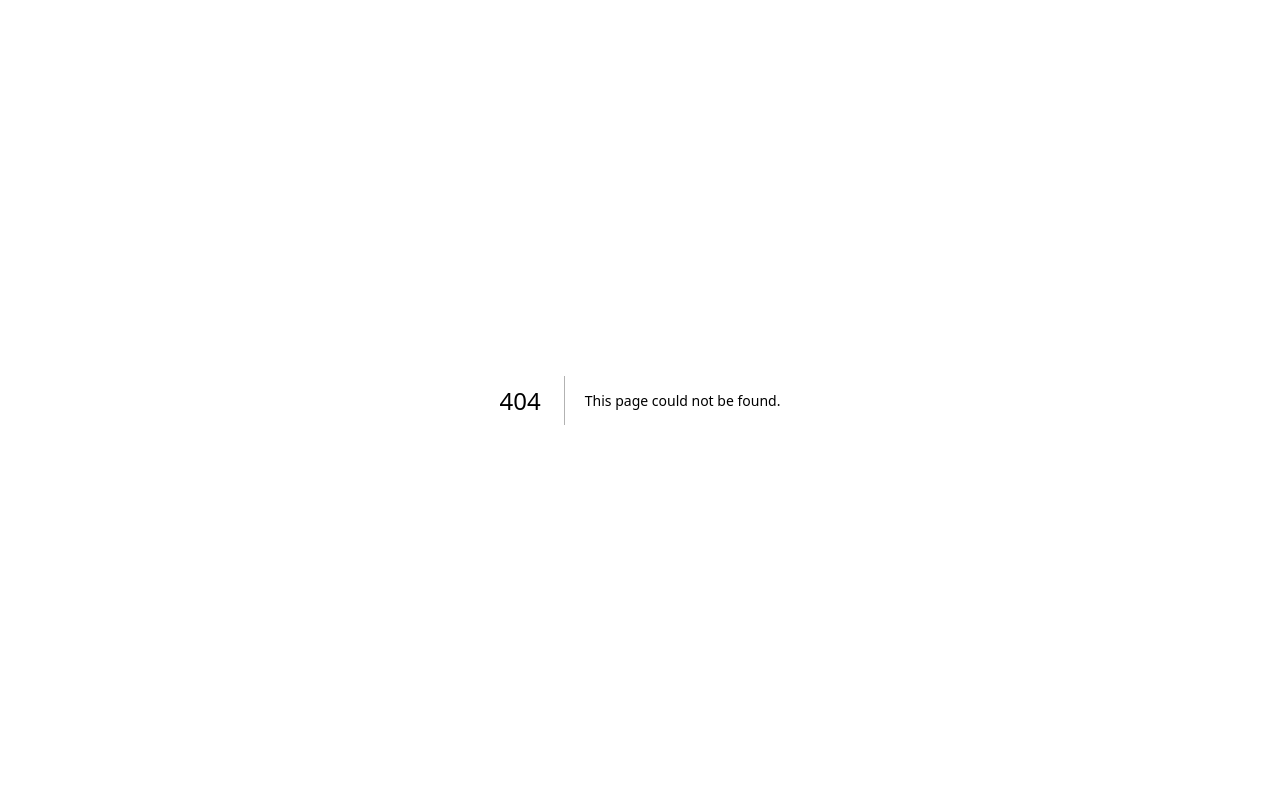
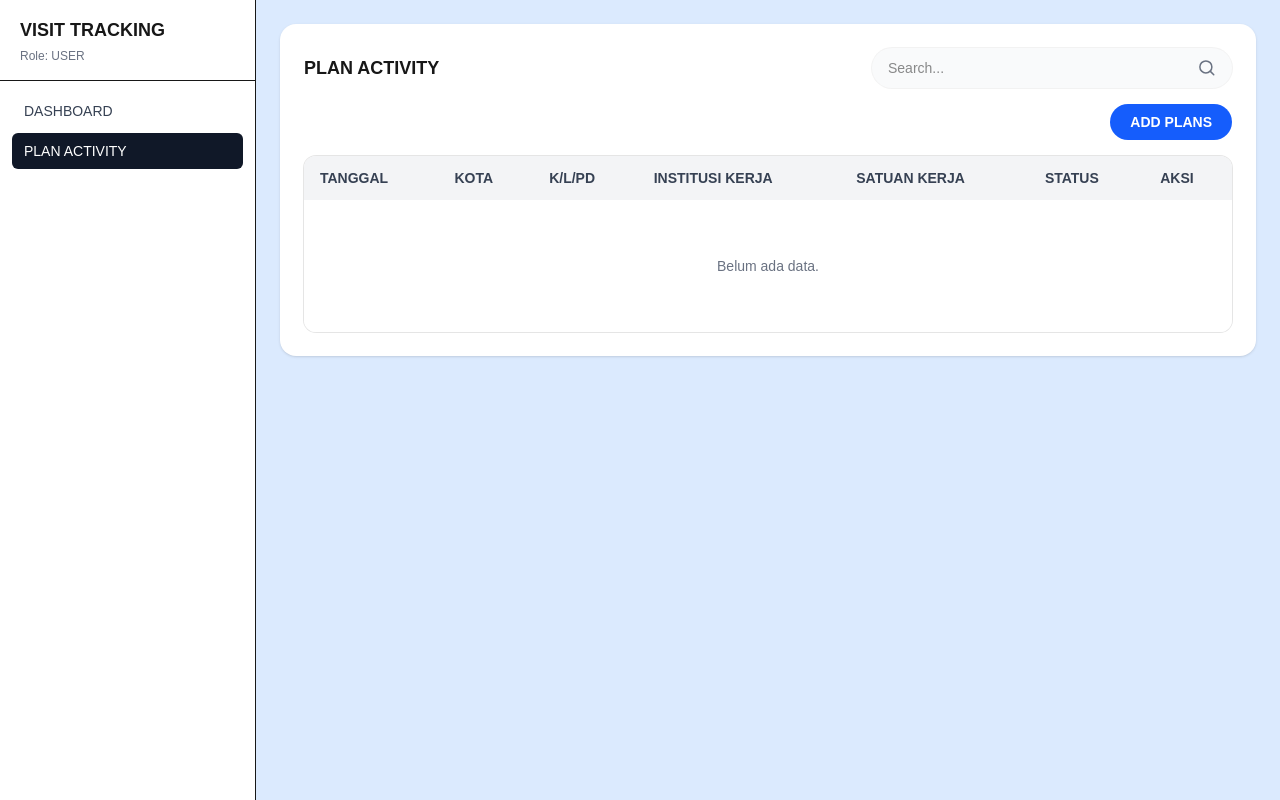
Before and after one commit to Yossiridho/MabelHub, a Next.js app: page /plan-activity in a window 1280 px wide. Before the commit this address had no page. Built offline with nearby package versions, Linux system fonts and the light colour scheme.

Commit message:
Refactor dashboard visit page layout and enhance search functionality; add plan activity page with table structure

```diff
--- a/src/app/dashboard-visit/page.tsx
+++ b/src/app/dashboard-visit/page.tsx
@@ -21,12 +21,13 @@ type DashboardStats = {
 };
 
 export default function DashboardPage() {
+  const router = useRouter();
   const [stats, setStats] = useState<DashboardStats | null>(null);
   const [loading, setLoading] = useState(true);
 
-  // SEARCH + NOTIF (baru)
+  // SEARCH + NOTIF
   const [search, setSearch] = useState("");
-  const [unreadNotif, setUnreadNotif] = useState(3); // contoh jumlah pesan masuk
+  const [unreadNotif, setUnreadNotif] = useState(3);
 
   // sementara hardcode role
   const role: Role = "USER";
@@ -49,37 +50,80 @@ export default function DashboardPage() {
   }, []);
 
   return (
-    <div className="flex min-h-screen bg-blue-100">
+    <div className="min-h-screen bg-blue-100">
+      <div className="flex">
+        {/* SIDEBAR */}
+        <div className="shrink-0">
           <Sidebar role={role} title="VISIT TRACKING" />
+        </div>
 
-      <main className="flex-1 p-6">
-        <div className="mb-6 flex items-center justify-between rounded-xl bg-white/60 backdrop-blur-md px-6 py-4 shadow">
-          <div>
-            <h1 className="text-xl font-semibold text-blue-600">VISIT TRACKING</h1>
-            <p className="text-xs text-gray-400">Sales Visit Monitoring System</p>
-          </div>
-    <div className="min-h-screen bg-blue-100 p-6">
+        {/* CONTENT */}
+        <div className="flex-1 p-6">
+          {/* TOP BAR */}
           <div className="mb-6 flex flex-col gap-4 md:flex-row md:items-center md:justify-between">
             <h2 className="text-2xl font-semibold">Visit Dashboard</h2>
 
             <div className="flex items-center gap-3">
               {/* Searchbar */}
-          <div className="relative w-full md:w-96">
+              <div className="relative w-full md:w-[380px]">
                 <input
                   value={search}
                   onChange={(e) => setSearch(e.target.value)}
                   placeholder="Search..."
                   className="h-12 w-full rounded-full bg-white px-6 pr-14 text-sm shadow-sm outline-none ring-1 ring-black/5 focus:ring-2 focus:ring-blue-300"
                 />
+                <span className="pointer-events-none absolute right-5 top-1/2 -translate-y-1/2 text-gray-500">
+                  {/* search icon */}
+                  <svg
+                    width="20"
+                    height="20"
+                    viewBox="0 0 24 24"
+                    fill="none"
+                    xmlns="http://www.w3.org/2000/svg"
+                  >
+                    <path
+                      d="M10.5 18.5a8 8 0 1 1 0-16 8 8 0 0 1 0 16Z"
+                      stroke="currentColor"
+                      strokeWidth="2"
+                    />
+                    <path
+                      d="M16.5 16.5 21 21"
+                      stroke="currentColor"
+                      strokeWidth="2"
+                      strokeLinecap="round"
+                    />
+                  </svg>
+                </span>
               </div>
 
               {/* Notification button */}
               <button
                 type="button"
-            onClick={() => setUnreadNotif(0)} // contoh: klik untuk clear badge
+                onClick={() => setUnreadNotif(0)}
                 className="relative grid h-12 w-12 place-items-center rounded-full bg-white shadow-sm ring-1 ring-black/5 hover:bg-gray-50"
                 aria-label="Notifications"
               >
+                {/* bell icon */}
+                <svg
+                  width="22"
+                  height="22"
+                  viewBox="0 0 24 24"
+                  fill="none"
+                  xmlns="http://www.w3.org/2000/svg"
+                  className="text-gray-800"
+                >
+                  <path
+                    d="M12 22a2.5 2.5 0 0 0 2.45-2h-4.9A2.5 2.5 0 0 0 12 22Z"
+                    fill="currentColor"
+                  />
+                  <path
+                    d="M18 16V11a6 6 0 1 0-12 0v5l-2 2h16l-2-2Z"
+                    stroke="currentColor"
+                    strokeWidth="2"
+                    strokeLinejoin="round"
+                  />
+                </svg>
+
                 {/* Badge unread */}
                 {unreadNotif > 0 && (
                   <span className="absolute -right-1 -top-1 grid h-5 min-w-5 place-items-center rounded-full bg-red-500 px-1 text-xs font-semibold text-white">
@@ -89,19 +133,8 @@ export default function DashboardPage() {
               </button>
             </div>
           </div>
-          <button
-            onClick={() => router.push("/")}
-            className="rounded-lg bg-red-100 px-4 py-2 text-sm text-red-600 hover:bg-red-200"
-          >
-            LOGOUT
-          </button>
-        </div>
 
-        <div className="mb-6">
-          <h2 className="text-2xl font-semibold">Visit Dashboard</h2>
-          {loading && <p className="mt-2 text-sm text-gray-500">Loading...</p>}
-        </div>
-
+          {/* STATS CARDS */}
           <div className="mb-6 grid grid-cols-1 gap-4 md:grid-cols-5">
             <StatCard title="TOTAL VISITS" value={stats?.totalVisits} />
             <StatCard title="STAY OFFICE" value={stats?.stayOffice} />
@@ -141,7 +174,7 @@ export default function DashboardPage() {
             </div>
           </div>
 
-      {/* filter */}
+          {/* FILTER */}
           <div className="mb-6 rounded-xl bg-white/70 p-5 shadow backdrop-blur-md">
             <div className="grid grid-cols-1 gap-4 md:grid-cols-6">
               {[
@@ -168,7 +201,7 @@ export default function DashboardPage() {
             </div>
           </div>
 
-      {/* table */}
+          {/* TABLE */}
           <div className="rounded-xl bg-white shadow-lg">
             <table className="w-full text-sm">
               <thead className="bg-white text-blue-700">
@@ -192,14 +225,16 @@ export default function DashboardPage() {
 
               <tbody>
                 <tr className="text-gray-400">
-                <td className="px-4 py-4" colSpan={8}>
+                  {/* biar keliatan empty state */}
+                  <td colSpan={8} className="px-4 py-10 text-center text-gray-500">
                     Belum ada data.
                   </td>
                 </tr>
               </tbody>
             </table>
           </div>
-      </main>
+        </div>
+      </div>
     </div>
   );
 }
--- /dev/null
+++ b/src/app/plan-activity/page.tsx
@@ -0,0 +1,91 @@
+"use client";
+
+import { useState } from "react";
+import Sidebar from "@/components/sidebar/sidebar";
+import type { Role } from "@/lib/menu";
+
+export default function PlanActivityPage() {
+  const [search, setSearch] = useState("");
+  const role: Role = "USER";
+
+  return (
+    <div className="min-h-screen bg-blue-100">
+      <div className="flex">
+        <div className="shrink-0">
+          <Sidebar role={role} title="VISIT TRACKING" />
+        </div>
+
+        <div className="flex-1 p-6">
+          <main className="mx-auto max-w-6xl rounded-2xl bg-white p-6 shadow">
+            {/* HEADER */}
+            <div className="flex flex-col gap-4 md:flex-row md:items-center md:justify-between">
+              <h2 className="text-lg font-semibold">PLAN ACTIVITY</h2>
+
+              <div className="relative w-full md:w-[360px]">
+                <input
+                  value={search}
+                  onChange={(e) => setSearch(e.target.value)}
+                  placeholder="Search..."
+                  className="h-10 w-full rounded-full bg-gray-50 px-4 pr-11 text-sm outline-none ring-1 ring-black/5 focus:ring-2 focus:ring-blue-300"
+                />
+                <span className="pointer-events-none absolute right-4 top-1/2 -translate-y-1/2 text-gray-500">
+                  <svg width="18" height="18" viewBox="0 0 24 24" fill="none">
+                    <path
+                      d="M10.5 18.5a8 8 0 1 1 0-16 8 8 0 0 1 0 16Z"
+                      stroke="currentColor"
+                      strokeWidth="2"
+                    />
+                    <path
+                      d="M16.5 16.5 21 21"
+                      stroke="currentColor"
+                      strokeWidth="2"
+                      strokeLinecap="round"
+                    />
+                  </svg>
+                </span>
+              </div>
+            </div>
+
+            {/* ACTION */}
+            <div className="mt-4 flex justify-end">
+              <button className="h-9 rounded-full bg-blue-600 px-5 text-sm font-semibold text-white transition hover:bg-blue-700">
+                ADD PLANS
+              </button>
+            </div>
+
+            {/* TABLE */}
+            <div className="mt-4 overflow-hidden rounded-xl ring-1 ring-black/10">
+              <table className="w-full text-sm">
+                <thead className="bg-gray-100 text-gray-700">
+                  <tr>
+                    {[
+                      "TANGGAL",
+                      "KOTA",
+                      "K/L/PD",
+                      "INSTITUSI KERJA",
+                      "SATUAN KERJA",
+                      "STATUS",
+                      "AKSI",
+                    ].map((h) => (
+                      <th key={h} className="px-4 py-3 text-left font-semibold">
+                        {h}
+                      </th>
+                    ))}
+                  </tr>
+                </thead>
+
+                <tbody className="bg-white">
+                  <tr>
+                    <td colSpan={7} className="px-4 py-14 text-center text-gray-500">
+                      Belum ada data.
+                    </td>
+                  </tr>
+                </tbody>
+              </table>
+            </div>
+          </main>
+        </div>
+      </div>
+    </div>
+  );
+}
--- a/src/lib/menu.ts
+++ b/src/lib/menu.ts
@@ -8,13 +8,13 @@ export type MenuItem = {
 
 export const MENU_ITEMS: MenuItem[] = [
   {
-    label: "Dashboard",
-    href: "/dashboard",
+    label: "DASHBOARD",
+    href: "/dashboard-visit",
     roles: ["SUPER_ADMIN", "ADMIN", "LEADER", "USER"],
   },
   {
-    label: "Visit Activity",
-    href: "/visits/plans", // silakan sesuaikan dengan route kamu
+    label: "PLAN ACTIVITY",
+    href: "/plan-activity",
     roles: ["SUPER_ADMIN", "ADMIN", "LEADER", "USER"],
   },
 ];
```
Lines whose indentation alone changed are shown as unchanged.
